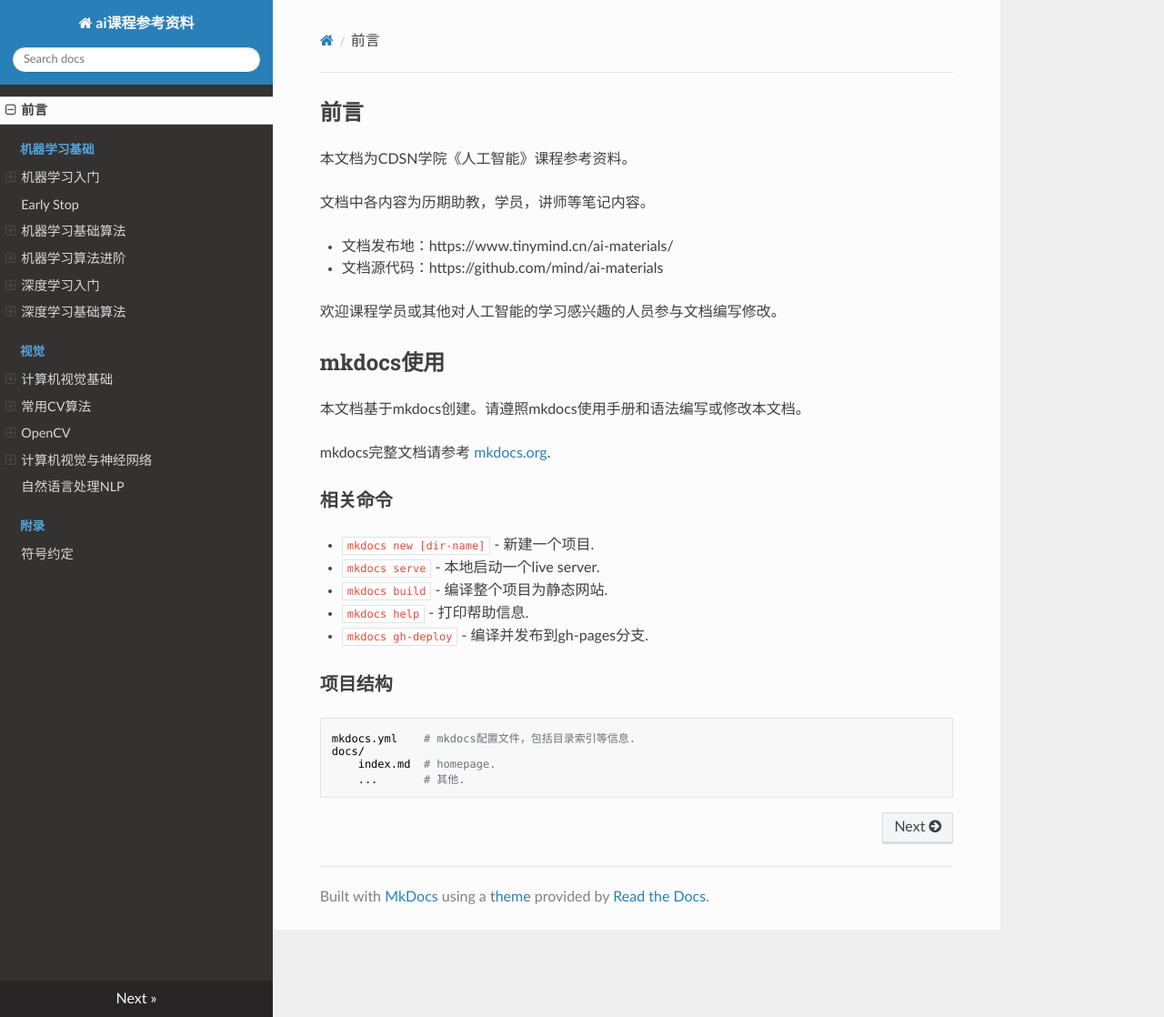
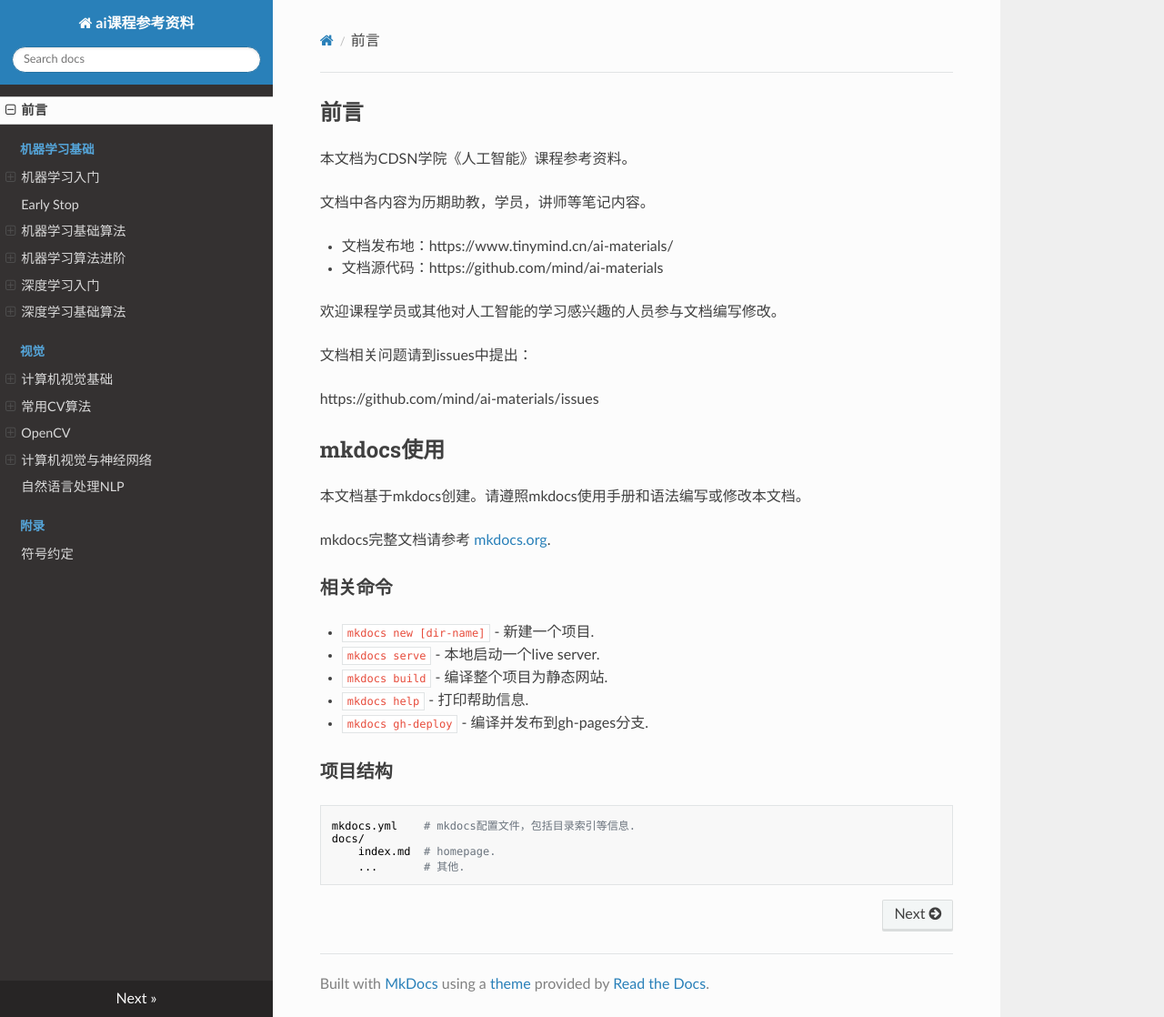
Before and after one commit to mind/ai-materials, an MkDocs documentation site: the page built from docs/index.md, in a window 1280 px wide and 1118 px high. Shown: the whole window at 91% size. Built offline with MkDocs 1.6.1, drawn with Linux system fonts in a browser that asks for light colours; nearby versions of some CDN libraries.

Commit message:
add issue url

```diff
--- a/docs/index.md
+++ b/docs/index.md
@@ -7,6 +7,11 @@
 - 文档源代码：https://github.com/mind/ai-materials
 
 欢迎课程学员或其他对人工智能的学习感兴趣的人员参与文档编写修改。
+
+文档相关问题请到issues中提出：
+
+https://github.com/mind/ai-materials/issues
+
 
 ## mkdocs使用
 
```
Also changed, not shown: README.md (+5 -0 lines).
